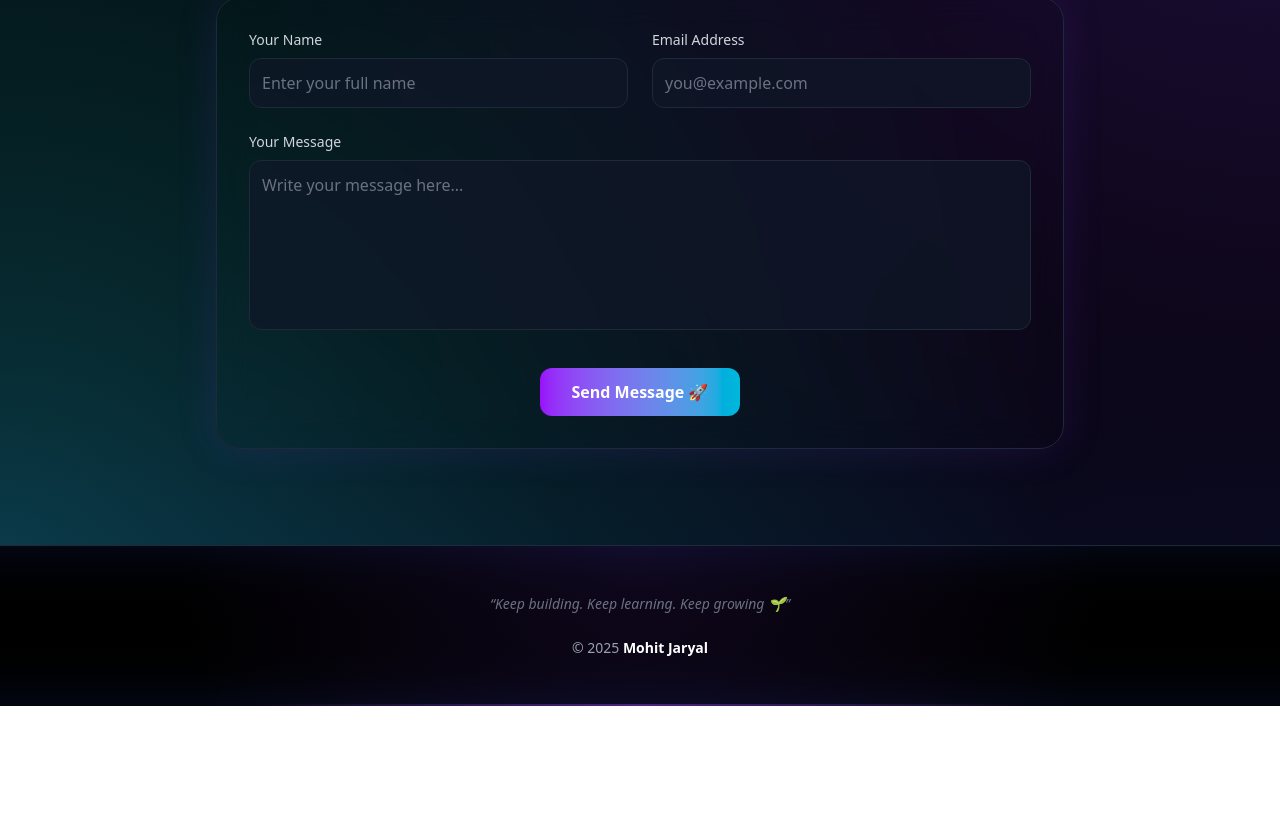
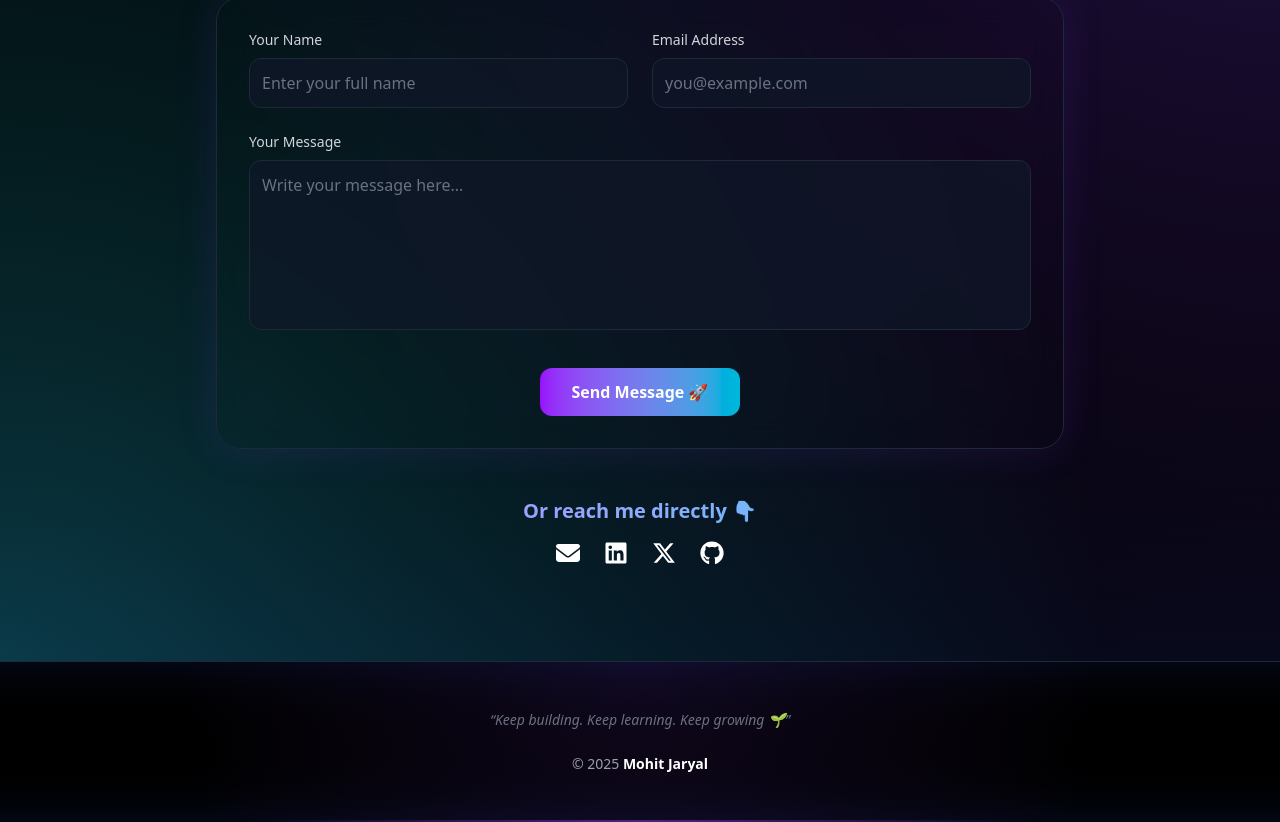
Before and after one commit to mohitjaryal/my-portfolio, a React (Vite) app in the folder portfolio/: page / in a window 1280 px wide. Shown: the part 2717-3539 px from the top of the page. Before the commit the page ends 3423 px from the top, so only its background shows below. Built offline with nearby package versions, Linux system fonts and the light colour scheme.

Commit message:
Update Contact.jsx

```diff
--- a/portfolio/src/components/Contact.jsx
+++ b/portfolio/src/components/Contact.jsx
@@ -1,12 +1,13 @@
 import React, { useRef, useState } from "react";
 import emailjs from "emailjs-com";
 import { motion } from "framer-motion";
+import { FaLinkedin, FaGithub, FaEnvelope, FaXTwitter } from "react-icons/fa6";
 
 export default function Contact() {
   const form = useRef();
   const [loading, setLoading] = useState(false);
 
-  // ✅ Replace with your real EmailJS credentials
+  // EmailJS credentials
   const SERVICE_ID = "service_2w93t7q";
   const TEMPLATE_ID = "template_b9blgf9";
   const PUBLIC_KEY = "4gqTRLG_3SsiiavoB";
@@ -110,6 +111,54 @@ export default function Contact() {
             </button>
           </div>
         </motion.form>
+
+        {/* Contact Info Section */}
+        <motion.div
+          initial={{ opacity: 0, y: 20 }}
+          whileInView={{ opacity: 1, y: 0 }}
+          viewport={{ once: true }}
+          transition={{ duration: 0.6, delay: 0.2 }}
+          className="mt-12 text-center"
+        >
+          <h3 className="text-xl font-semibold mb-4 text-transparent bg-clip-text bg-gradient-to-r from-purple-400 to-cyan-400">
+            Or reach me directly 👇
+          </h3>
+
+          <div className="flex justify-center gap-6 text-2xl">
+            <a
+              href="mailto:reach.mohitjaryal@gmail.com"
+              target="_blank"
+              rel="noopener noreferrer"
+              className="hover:text-purple-400 transition-colors"
+            >
+              <FaEnvelope />
+            </a>
+            <a
+              href="https://linkedin.com/in/mohitjaryal"
+              target="_blank"
+              rel="noopener noreferrer"
+              className="hover:text-blue-400 transition-colors"
+            >
+              <FaLinkedin />
+            </a>
+            <a
+              href="https://x.com/mohitjaryal04"
+              target="_blank"
+              rel="noopener noreferrer"
+              className="hover:text-cyan-400 transition-colors"
+            >
+              <FaXTwitter />
+            </a>
+            <a
+              href="https://github.com/mohitjaryal"
+              target="_blank"
+              rel="noopener noreferrer"
+              className="hover:text-gray-400 transition-colors"
+            >
+              <FaGithub />
+            </a>
+          </div>
+        </motion.div>
       </div>
     </section>
   );
```
